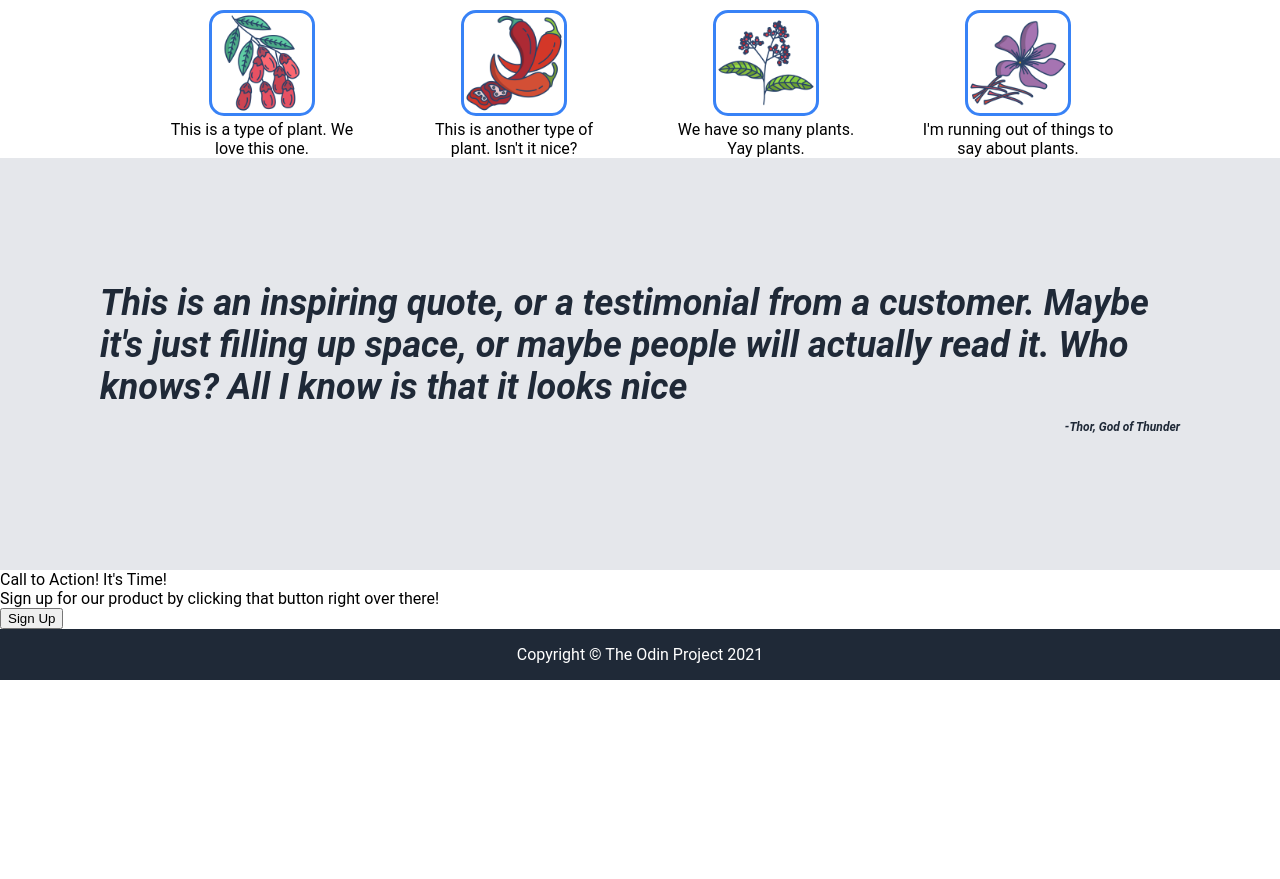
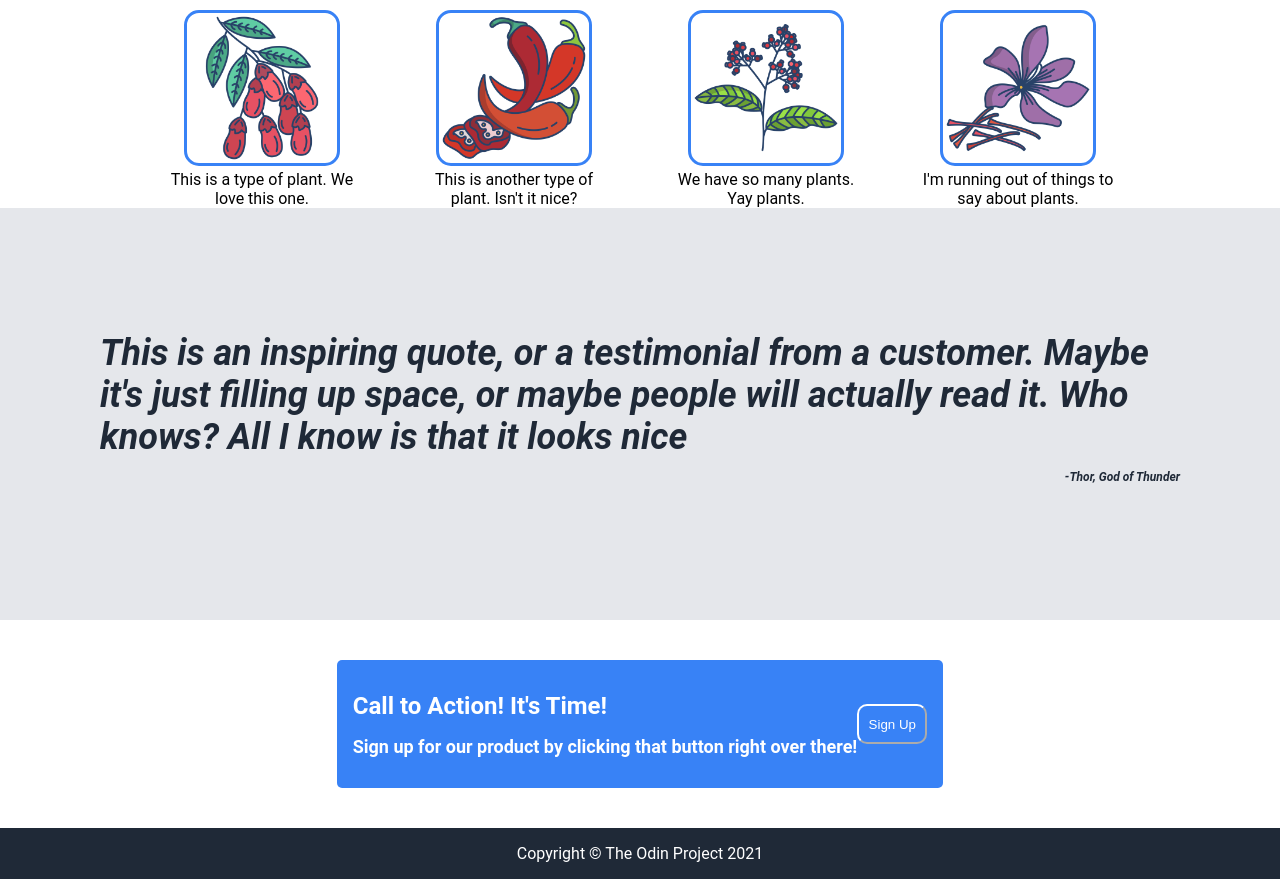
Before and after one commit to amk6451/landing_page, a plain HTML site: page index.html in a window 1280 px wide. Shown: the part 512-1391 px from the top of the page. Before the commit the page ends 1192 px from the top, so only its background shows below. Drawn offline with Linux system fonts and the light colour scheme.

Commit message:
Add advertisement section

```diff
--- a/index.html
+++ b/index.html
@@ -61,11 +61,15 @@
 
     </div>
 
-    <div class="add-box">
-      <div>Call to Action! It's Time!</div>
-      <div>Sign up for our product by clicking that button right over there!</div>
-          <button class="other-sign">Sign Up</button>
-      </div>
+    <div class="ad-section">
+      <div class="blue-box">
+        <div class="group-text">
+          <h1>Call to Action! It's Time!</h1>
+          <h2>Sign up for our product by clicking that button right over there!</h2>
+        </div>
+        <button class="other-sign">Sign Up</button>
+        </div>
+    </div>
     </div>
 
     <div class="footer">
--- a/style.css
+++ b/style.css
@@ -32,7 +32,8 @@ ul {
     gap: 16px
 
   }
-a{color: inherit;}
+a{color: inherit;
+ text-decoration: none;}
 
 .header-content{
     display: flex;
@@ -61,11 +62,13 @@ outline: 2px solid;
     height: 300px;
 }
 
-h1{
+.header-text-portion h1{
 font-size:48px;
 color: #F9FAF8;
+font-weight: bold;
+
 }
-h2{
+.header-text-portion h2{
 font-size: 18px;
 color: #E5E7EB;
 }
@@ -99,8 +102,8 @@ text-align: center;
     max-width: 200px;
   }
   .info img {
-    width: 100px;
-    height: 100px;
+    width: 150px;
+    height: 150px;
     border: 3px solid #3882F6;
     border-radius: 15px;
   }
@@ -126,7 +129,44 @@ text-align: center;
     color: #1F2937;
  }
 
+.ad-section{
+    display: flex;
+    justify-content: center;
+    align-items: center;
+    font-size: 12px;
+    padding: 16px;
+    margin: 20px;
 
+}
+.blue-box{
+    display: flex;
+    justify-content: center;
+    align-items: center;
+    padding: 16px;
+    margin: 4px;
+    background-color: #3882F6;
+    border-radius: 5px;
+
+}
+
+
+.blue-box h1{
+color: white;
+font-weight:bold;
+}
+.blue-box h2{
+  color: white
+
+}
+.blue-box button{
+  width: 70px;
+  height: 40px;
+  border-radius: 10px;
+  border-color: white;
+  background-color: #3882F6;
+  color: white;
+
+}
 .footer{
     display: flex;
     justify-content: center;
```
